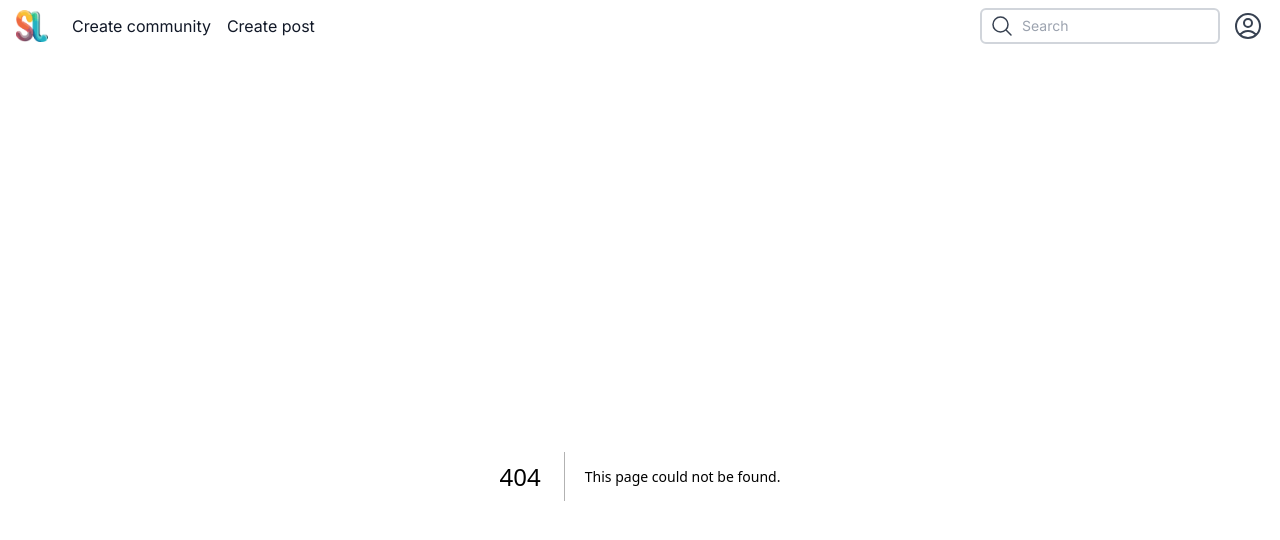
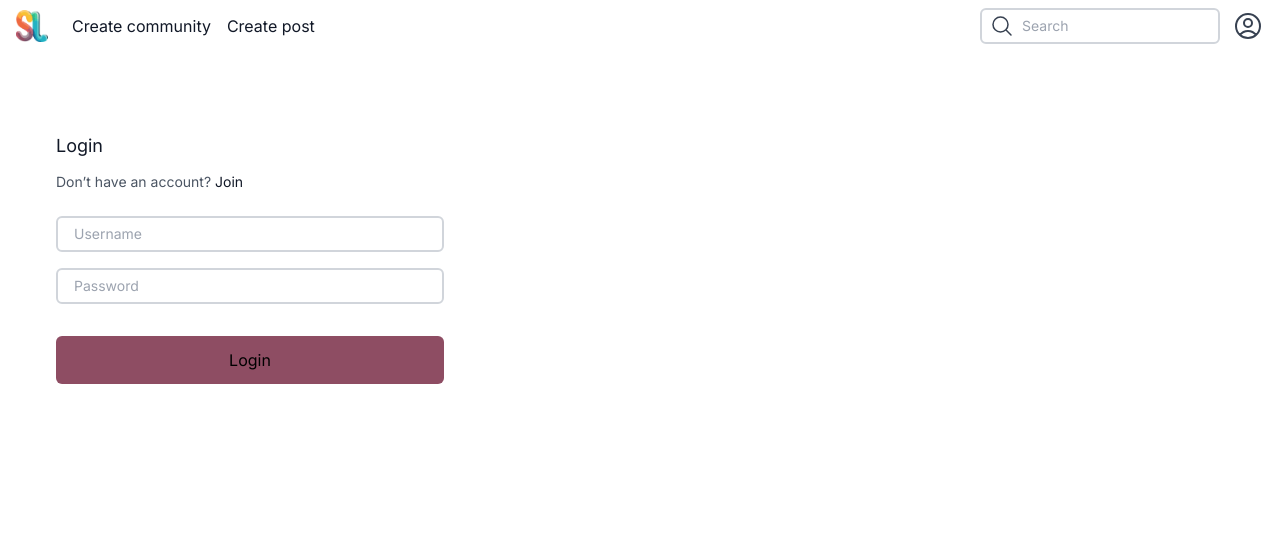
Before and after one commit to sublinks/sublinks-frontend, a Next.js app: page /login in a window 1280 px wide. Before the commit this address had no page. Shown: the top 540 px of the page. Built offline with nearby package versions, Linux system fonts and the light colour scheme.

Commit message:
Base login layout

```diff
--- /dev/null
+++ b/src/app/login/page.tsx
@@ -0,0 +1,25 @@
+import React from 'react';
+
+import { BodyText, H1, LinkText } from '@/components/text';
+import Link from 'next/link';
+import { InputField } from '@/components/input';
+import Button from '@/components/button';
+
+const Login = () => (
+  <div className="flex flex-col p-56 max-w-500">
+    <H1>Login</H1>
+    <div className="text-sm mt-12 mb-24">
+      <BodyText>{'Don’t have an account? '}</BodyText>
+      <Link href="/register">
+        <LinkText>Join</LinkText>
+      </Link>
+    </div>
+    <div className="flex flex-col gap-16 mb-32">
+      <InputField type="text" label="Username" name="username" id="username" placeholder="Username" showBorderPlaceholder />
+      <InputField type="password" label="Password" name="password" id="password" placeholder="Password" showBorderPlaceholder />
+    </div>
+    <Button type="submit">Login</Button>
+  </div>
+);
+
+export default Login;
--- /dev/null
+++ b/src/app/register/page.tsx
@@ -0,0 +1,11 @@
+import React from 'react';
+
+import { BodyTitle } from '@/components/text';
+
+const Register = () => (
+  <div>
+    <BodyTitle>Register page WIP</BodyTitle>
+  </div>
+);
+
+export default Register;
```
